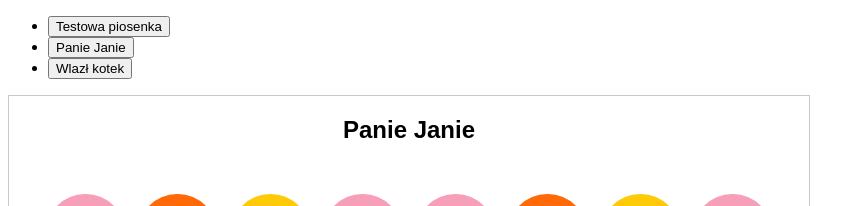
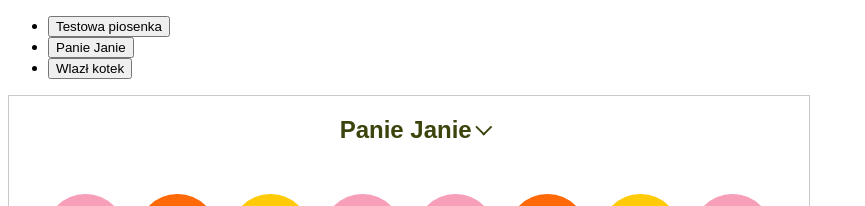
Before and after one commit to adamszadkowski/notes-page, a Vue app: page / in a window 1280 px wide. Shown: the top 206 px of the page, without its empty margins (0-865 px from the left). Built offline with nearby package versions, Linux system fonts and the light colour scheme.

Commit message:
Extract SongTitle component

```diff
--- /dev/null
+++ b/src/components/SongTitle.vue
@@ -0,0 +1,56 @@
+<template>
+  <h1 class="song-title">
+    <a class="song-title__link">{{ currentSongTitle }}&nbsp;</a>
+  </h1>
+</template>
+
+<script lang="ts">
+import { useSongsStore } from "@/stores/songs";
+import { defineComponent } from "vue";
+
+export default defineComponent({
+  setup() {
+    const store = useSongsStore();
+
+    return { store };
+  },
+  computed: {
+    currentSongTitle() {
+      return this.store.currentSong.title;
+    },
+  },
+});
+</script>
+
+<style lang="scss" scoped>
+$base-color: #3c430b;
+$hovered-color: #586311;
+.song-title {
+  position: relative;
+
+  &__link {
+    color: $base-color;
+    cursor: default;
+    text-decoration: none;
+
+    &:hover {
+      color: $hovered-color;
+
+      &::after {
+        border-color: $hovered-color;
+      }
+    }
+
+    &::after {
+      content: "";
+      position: absolute;
+      top: 0.2em;
+      width: 0.4em;
+      height: 0.4em;
+      border: solid $base-color;
+      border-width: 0 0.12em 0.12em 0;
+      transform: rotate(45deg);
+    }
+  }
+}
+</style>
--- a/src/views/HomeView.vue
+++ b/src/views/HomeView.vue
@@ -8,7 +8,7 @@
       </ul>
     </nav>
     <section class="song">
-      <h1>{{ currentSong.title }}</h1>
+      <song-title></song-title>
       <notes-page class="notes-page" :song="currentSong"></notes-page>
     </section>
   </main>
@@ -16,6 +16,7 @@
 
 <script lang="ts">
 import NotesPage from "@/components/NotesPage.vue";
+import SongTitle from "@/components/SongTitle.vue";
 import { useSongsStore } from "@/stores/songs";
 import { defineComponent } from "vue";
 
@@ -26,6 +27,7 @@ export default defineComponent({
   },
   components: {
     NotesPage,
+    SongTitle,
   },
   computed: {
     songs() {
```
Also changed, not shown: 1 other file (tests, documents, lock files or other folders).
